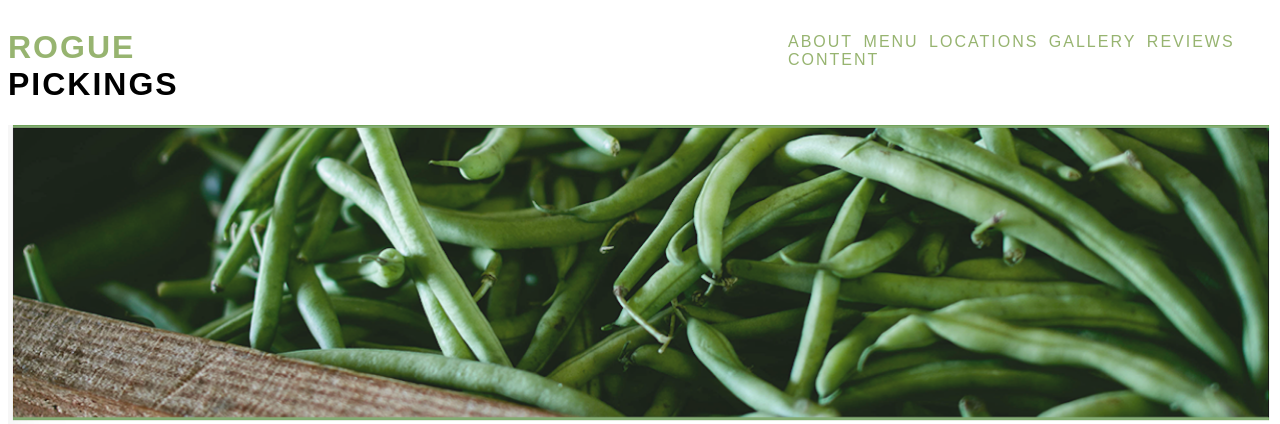
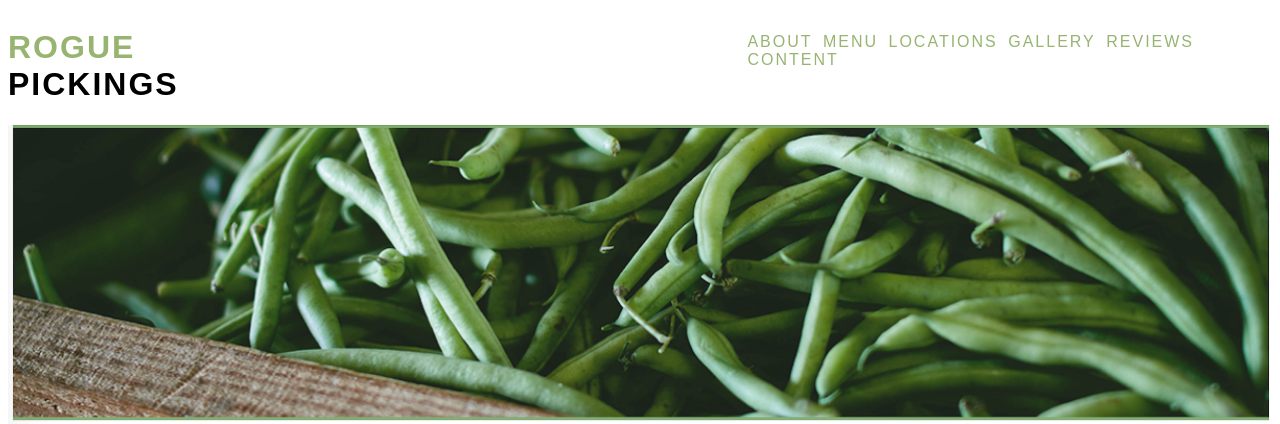
Before and after one commit to arielleramirez/rogue, a PHP site: page /index.html in a window 1280 px wide. Shown: the top 424 px of the page. Run offline with PHP 8.4, Linux system fonts and the light colour scheme; some web fonts are replaced.

Commit message:
adjusting margins

```diff
--- a/index.css
+++ b/index.css
@@ -30,7 +30,7 @@ li {
 }
 
 .navbox {
-  margin-left: 40%;
+  margin-left: 35%;
   margin-top: 2%;
 }
 
```
